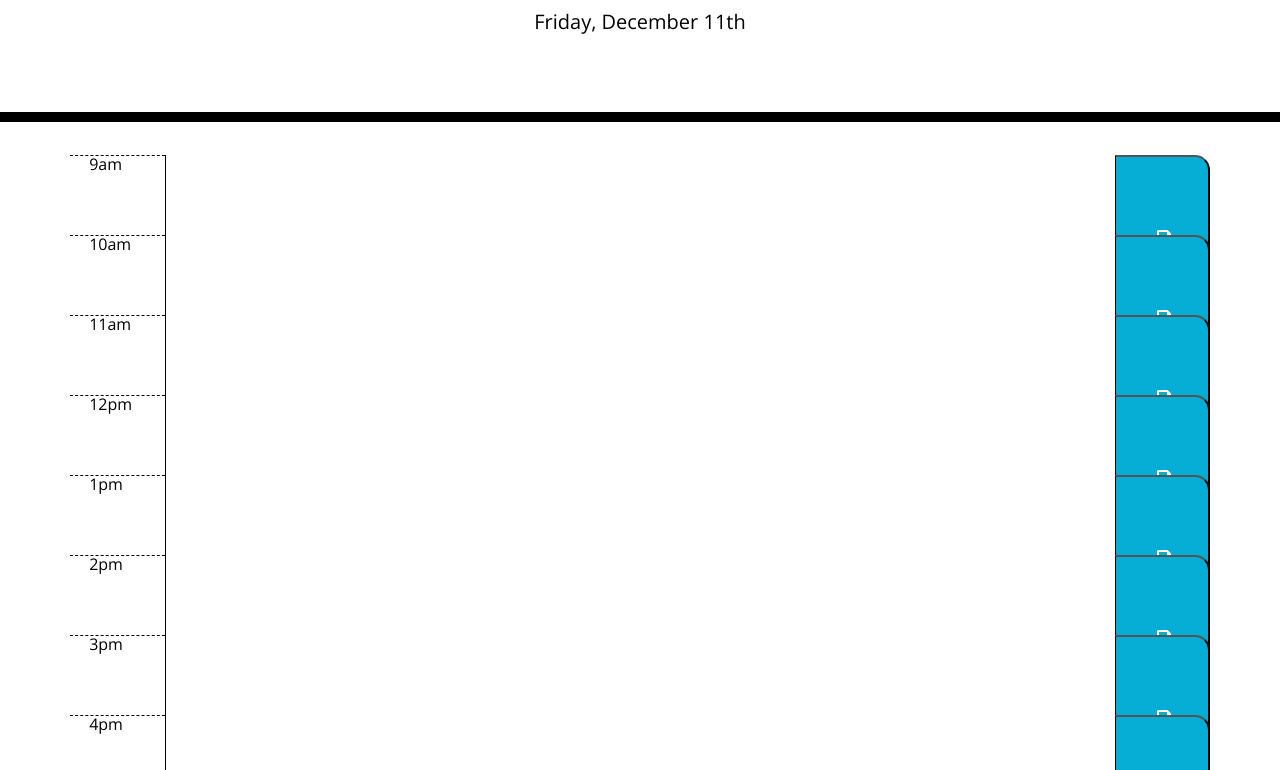
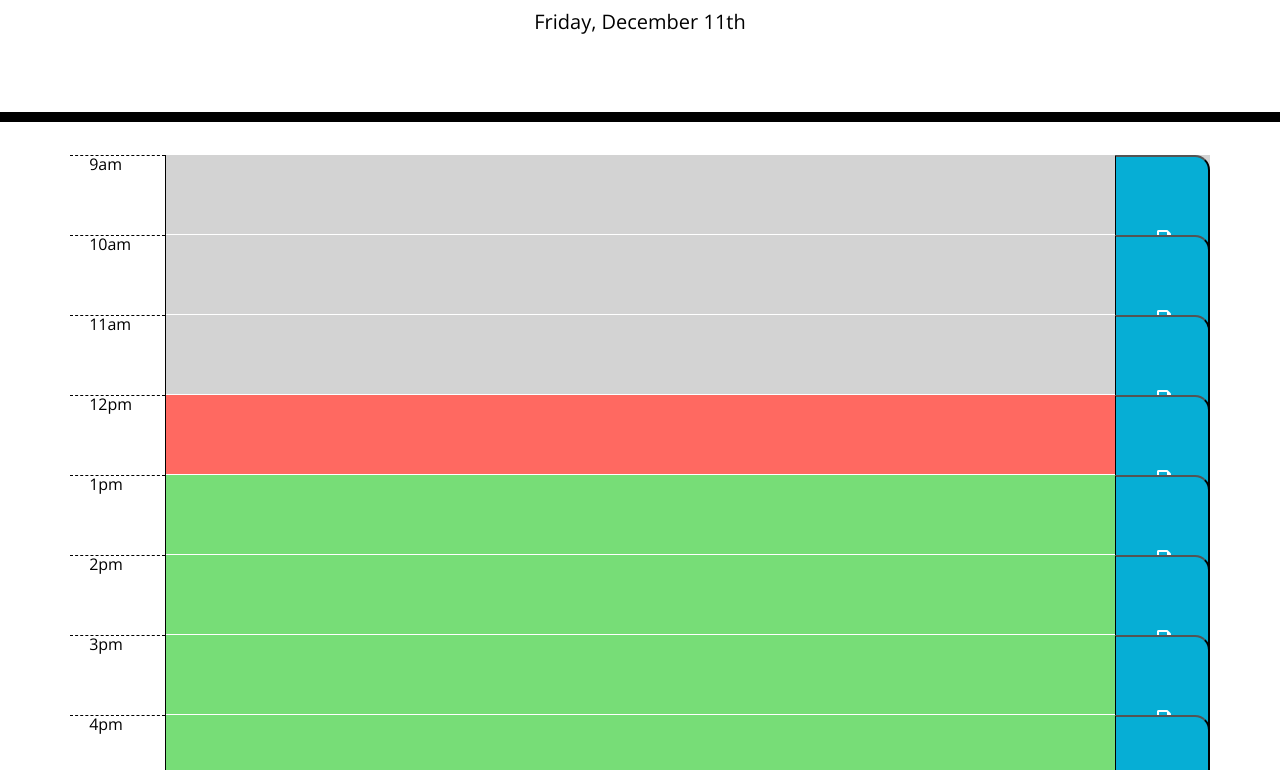
Before and after one commit to rjswallow/day-planner-05, a plain HTML site: page index.html in a window 1280 px wide. Shown: the part 182-952 px from the top of the page. Drawn offline with nearby package versions, Linux system fonts and the light colour scheme.

Commit message:
able to pull from local storage, timeblocks now change color

```diff
--- a/index.html
+++ b/index.html
@@ -31,47 +31,47 @@
 
 
         <div class="container all-time">
-            <div id="9:00-am" class="row timeblock" data-hour="9:00-am">
+            <div id="9:00-am" class="row timeblock" data-hour="9">
                 <article class="col-md-1 hour"> 9am </article>
                <textarea class="col-md-10 description" id="" cols="30" rows="10"></textarea>
                <button class="saveBtn col-md-1"> <i class="fas fa-save"></i class>
             </div>
-            <div id="10:00-am" class="row timeblock" data-hour="10:00-am">
+            <div id="10:00-am" class="row timeblock" data-hour="10">
                 <div class="col-md-1 hour"> 10am </div>
                <textarea class="col-md-10 description" id="" cols="30" rows="10"></textarea>
                <button class="saveBtn col-md-1"> <i class="fas fa-save"></i class>
             </div>
-            <div id="11:00-am" class="row timeblock" data-hour="11:00-am">
+            <div id="11:00-am" class="row timeblock" data-hour="11">
                 <div class="col-md-1 hour"> 11am </div>
                <textarea class="col-md-10 description" id="" cols="30" rows="10"></textarea>
                <button class="saveBtn col-md-1"> <i class="fas fa-save"></i class>
             </div>
-            <div id="12:00-pm" class="row timeblock" data-hour="12:00-pm">
+            <div id="12:00-pm" class="row timeblock" data-hour="12">
                 <div class="col-md-1 hour"> 12pm </div>
                <textarea class="col-md-10 description" id="" cols="30" rows="10"></textarea>
                <button class="saveBtn col-md-1"> <i class="fas fa-save"></i class>
             </div>
-            <div id="1:00-pm" class="row timeblock"  data-hour="1:00-pm">
+            <div id="1:00-pm" class="row timeblock"  data-hour="13">
                 <div class="col-md-1 hour"> 1pm </div>
                <textarea class="col-md-10 description" id="" cols="30" rows="10"></textarea>
                <button class="saveBtn col-md-1"> <i class="fas fa-save"></i class>
             </div>
-            <div id="2:00-pm" class="row timeblock" data-hour="2:00-pm">
+            <div id="2:00-pm" class="row timeblock" data-hour="14">
                 <div class="col-md-1 hour"> 2pm </div>
                <textarea class="col-md-10 description" id="" cols="30" rows="10"></textarea>
                <button class="saveBtn col-md-1"> <i class="fas fa-save"></i class>
             </div>
-            <div id="3:00-pm" class="row timeblock" data-hour="3:00-pm">
+            <div id="3:00-pm" class="row timeblock" data-hour="15">
                 <div class="col-md-1 hour"> 3pm </div>
                <textarea class="col-md-10 description" id="" cols="30" rows="10"></textarea>
                <button class="saveBtn col-md-1"> <i class="fas fa-save"></i class>
             </div>
-            <div id="4:00-pm" class="row timeblock"  data-hour="4:00-pm">
+            <div id="4:00-pm" class="row timeblock"  data-hour="16">
                 <div class="col-md-1 hour"> 4pm </div>
                <textarea class="col-md-10 description" id="" cols="30" rows="10"></textarea>
                <button class="saveBtn col-md-1"> <i class="fas fa-save"></i class>
             </div>
-            <div id="5:00-pm" class="row timeblock" data-hour="5:00-pm">
+            <div id="5:00-pm" class="row timeblock" data-hour="17">
                 <div class="col-md-1 hour"> 5pm </div>
                <textarea class="col-md-10 description" id="" cols="30" rows="10"></textarea>
                <button class="saveBtn col-md-1"> <i class="fas fa-save"></i class>
--- a/script.js
+++ b/script.js
@@ -1,16 +1,35 @@
 let dateEl = document.getElementById("currentDay");
 // Create variabe that = moment
 let timeVar = moment();
-console.log(moment());
-let currentTime = timeVar.format("LT");
+console.log(timeVar);
+// let currentTime = parseInt(timeVar.format("k"));
+let currentTime = 12
 console.log(currentTime);
 dateEl.innerHTML = timeVar.format("dddd, MMMM Do");
 const timeBlockEls = document.querySelectorAll(".timeblock")
 // Create a for loop that loops through each time block.
 for (let i = 0; i < timeBlockEls.length; i++) {
-console.log(timeBlockEls[i].id)
+    let currentEl = timeBlockEls[i];
 
-}
+console.log("currentEl", currentEl.id);
+let currentHour = parseInt(currentEl.getAttribute("data-hour"));
+console.log("currentHour", currentHour);
+// After we create for loops make if statement checking if the current hours is greater then the block hour.
+
+    if (currentTime < currentHour) {
+        $(currentEl).addClass('future');
+    } else if (currentTime > currentHour ) {
+        $(currentEl).addClass('past');
+    } else if (currentTime === currentHour) {
+        $(currentEl).addClass('present');
+    }
+
+    let val = localStorage.getItem(currentHour);
+    console.log(val);
+
+    $(currentEl).children("textarea").val(val)
+};
+
 
 
 
@@ -27,9 +46,9 @@ console.log(timeBlockEls[i].id)
 // local storage
 
 $(".saveBtn").on("click", function(){
-    var title = $(this).parent().children("textarea").val();
+    var val = $(this).parent().children("textarea").val();
     var currentHour = $(this).parent().attr("data-hour");
-console.log(title);
+console.log(val);
 console.log(currentHour);
-// localStorage.setItem("appts" + currentHour, JSON.stringify(title));
+localStorage.setItem(currentHour, val);
 });
```
